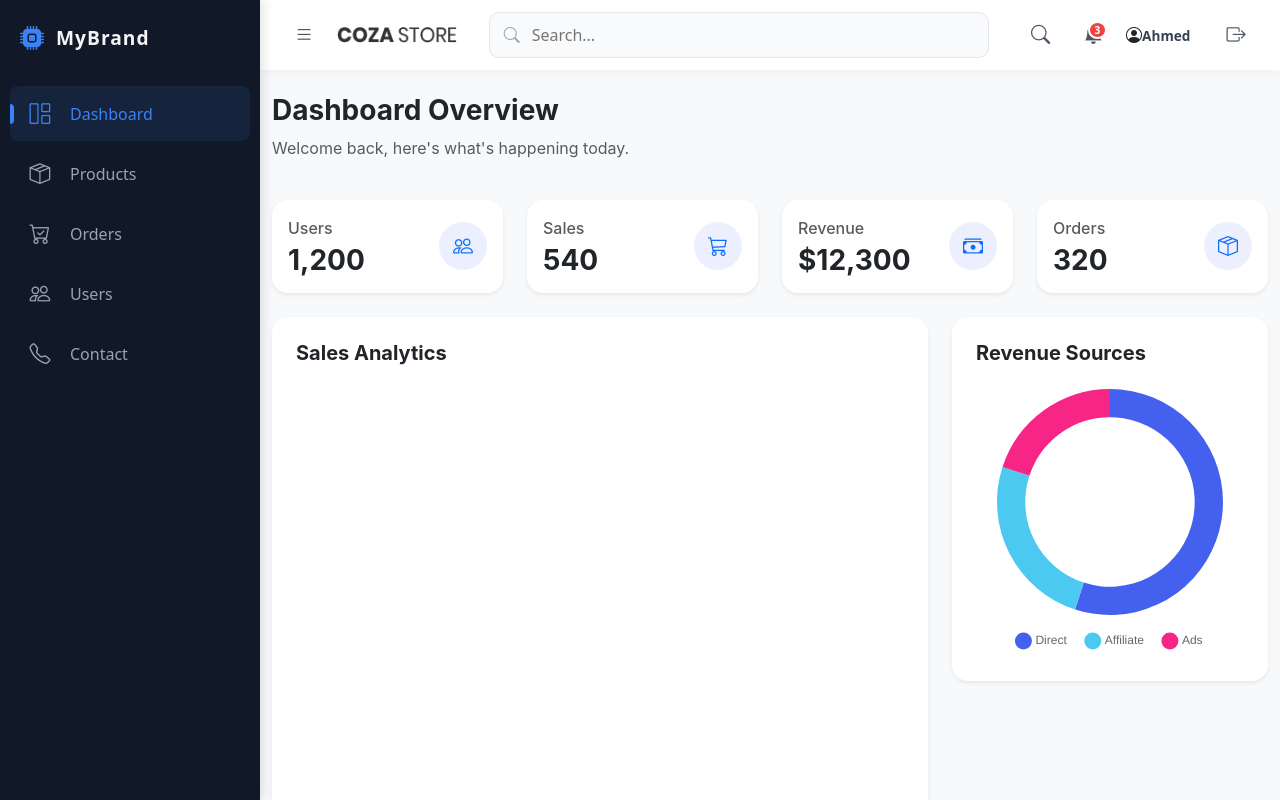
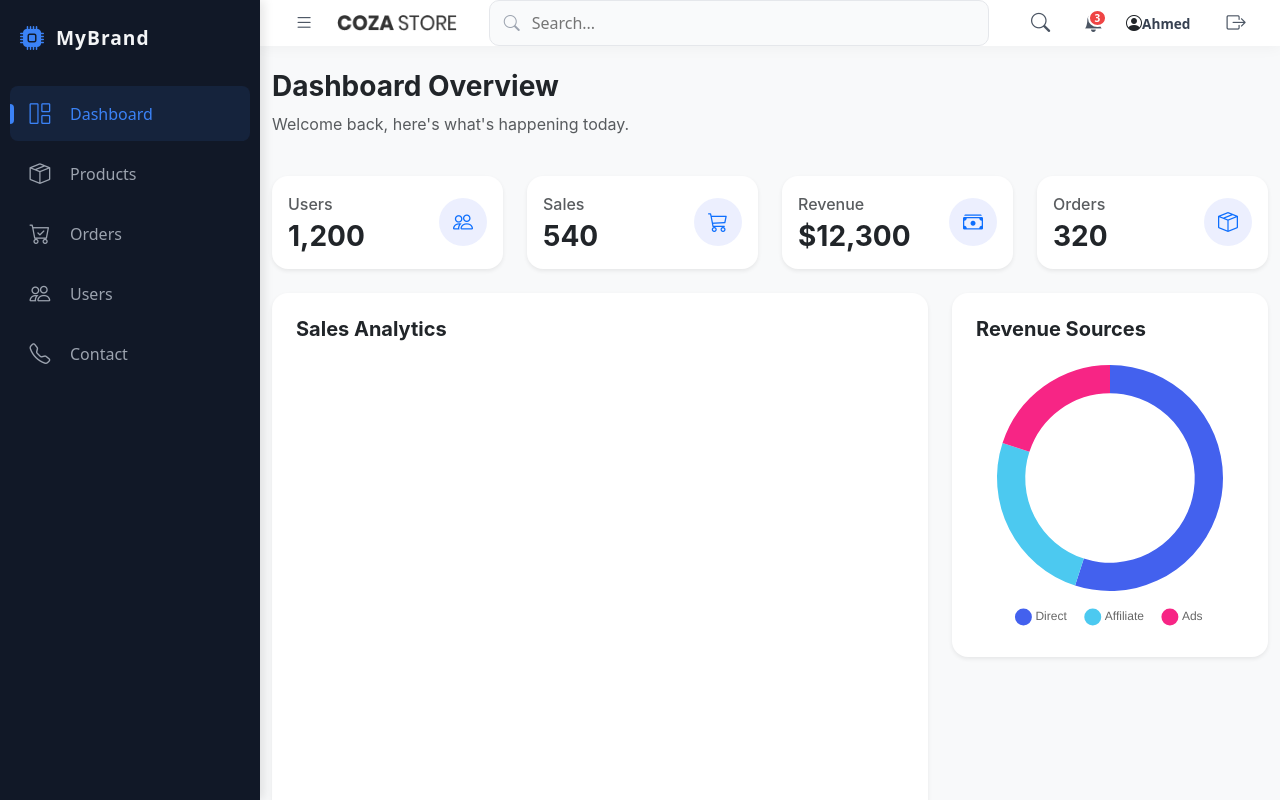
Before and after one commit to mostafayousef44200444-rgb/bashbord, an Angular app: page / in a window 1280 px wide. Shown: the top 800 px of the page. Built offline with nearby package versions, Linux system fonts and the light colour scheme; sample sign-in values are in the browser's storage.

Commit message:
Fix order and user components, update OrderService and AuthService

```diff
--- a/src/app/component/navbar/navbar.component.css
+++ b/src/app/component/navbar/navbar.component.css
@@ -5,7 +5,7 @@
 }
 
 .navbar {
-  height: 70px;
+  height: auto;
   background: #ffffff;
   display: flex;
   align-items: center;
```
